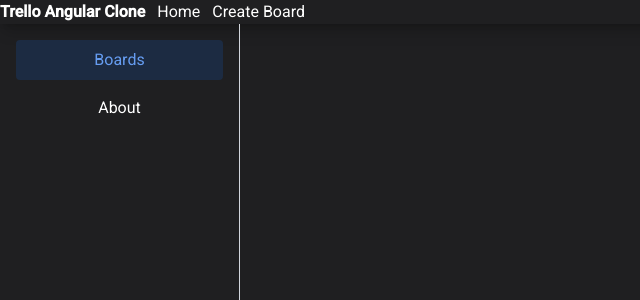
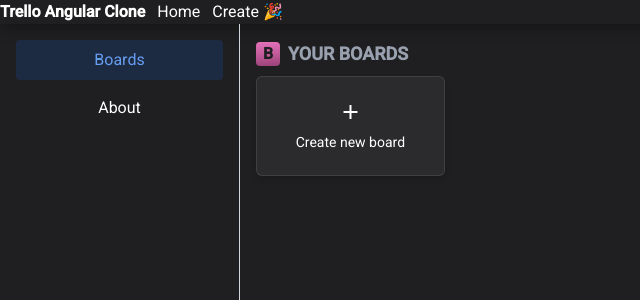
Before and after one commit to angcoder-c/trello-angular-clone, an Angular app: page / in a window 1280 px wide. Shown: the top 300 px of the page, without its empty margins (0-640 px from the left). Built offline with nearby package versions, Linux system fonts and the light colour scheme.

Commit message:
delete board button

```diff
--- a/src/app/app.component.html
+++ b/src/app/app.component.html
@@ -11,7 +11,8 @@
 
       <a routerLink="/">Home</a>
 
-    <app-board-create-form/>
+    <app-board-create-form
+    [typeButton]="'nav'"/>
 
    </header>
    <router-outlet />
--- a/src/app/components/board-create-form/board-create-form.component.html
+++ b/src/app/components/board-create-form/board-create-form.component.html
@@ -1,9 +1,23 @@
 <button
 mat-button
 #trigger
-class="w-max"
-(click)="toggleMenu()">
-    Create Board
+(click)="toggleMenu()"
+[class]="
+    typeButton() === 'nav' ?
+    'w-max' :
+    'w-full h-25 flex flex-col justify-center items-center rounded-md overflow-hidden shadow-md bg-[#CECED912] text-sm hover:bg-[#E3E4F21F] hover:shadow-lg transition-shadow duration-200 border border-[rgba(255,255,255,0.10)]'
+">
+    @if (typeButton() === 'nav') {
+        Create 🎉
+    }
+
+    @if (typeButton() === 'board') {
+        <div class="flex flex-col items-center gap-2">
+            <mat-icon class="text-4xl">add</mat-icon>
+            <span>Create new board</span>
+        </div>
+    }
+
 </button>
 
 <ng-template
--- a/src/app/components/board-create-form/board-create-form.component.ts
+++ b/src/app/components/board-create-form/board-create-form.component.ts
@@ -1,4 +1,4 @@
-import { Component, inject, signal } from '@angular/core';
+import { Component, inject, input, signal } from '@angular/core';
 import { ReactiveFormsModule, FormGroup, FormControl, Validators } from '@angular/forms';
 import { BoardStore } from '../../stores/board/board-store.service';
 import { CdkConnectedOverlay } from '@angular/cdk/overlay';
@@ -19,6 +19,7 @@
 })
 export class BoardCreateFormComponent {
   private boardStore = inject(BoardStore);
+  typeButton = input.required<'board' | 'nav'>();
   color = signal<Color[] | null>(null);
   isPublic = signal<boolean>(true);
   onError = signal(false);
--- a/src/app/components/board-menu/board-menu.component.html
+++ b/src/app/components/board-menu/board-menu.component.html
@@ -188,8 +188,9 @@
             </header>
 
             <div
-            class="px-4 pb-4"
+            class="px-4 pb-4 flex flex-col gap-2"
             (click)="$event.stopPropagation()">
+                <div>
                     <h3 class="font-medium mb-2">
                         Description
                     </h3>
@@ -198,5 +199,13 @@
                     (descriptionChanged)="onDescriptionChange($event)"
                     />
                 </div>
+
+                <button
+                (click)="deleteBoard()"
+                class="p-2 bg-[#5a5b5d55] text-white w-full rounded-md
+                hover:bg-[#400000] hover:text-white duration-150">
+                    Delete this board
+                </button>
+            </div>
     </div>
 </ng-template>
--- a/src/app/components/board-menu/board-menu.component.ts
+++ b/src/app/components/board-menu/board-menu.component.ts
@@ -62,6 +62,7 @@
   descriptionChangedEvent = output<string>();
   isPublicChangedEvent = output<boolean>();
   selectedBackgroundEvent = output<Color[]>();
+  deleteBoardEvent = output<void>();
 
   constructor(
     private overlay: Overlay,
@@ -216,4 +217,11 @@
   onDescriptionChange(newDescription: string) {
     this.descriptionChangedEvent.emit(newDescription);
   }
+
+  // delete board
+  deleteBoard() {
+    this.closeAboutBoardMenu();
+    this.closeMainMenu();
+    this.deleteBoardEvent.emit();
+  }
 }
--- a/src/app/components/board/board.component.html
+++ b/src/app/components/board/board.component.html
@@ -77,6 +77,7 @@
       (descriptionChangedEvent)="onDescriptionChange($event)"
       (selectedBackgroundEvent)="onBackgroundChange($event)"
       (isPublicChangedEvent)="onVisibilityChange($event)"
+      (deleteBoardEvent)="onDeleteBoard()"
       />
     </div>
   </header>
--- a/src/app/components/board/board.component.ts
+++ b/src/app/components/board/board.component.ts
@@ -25,6 +25,7 @@
 import { StarBorderIcon } from '../../icons/star-border/star-border.component';
 import { StarIcon } from '../../icons/star/star.component';
 import { JsonPipe } from '@angular/common';
+import { Router } from '@angular/router';
 
 @Component({
   selector: 'app-board',
@@ -50,6 +51,7 @@
 export class BoardComponent {
   listStore = inject(ListStore)
   boardStore = inject(BoardStore)
+  router = inject(Router)
   readonly boardId = input.required<string | undefined>()
   readonly boardInput = input.required<Board | null>()
 
@@ -141,4 +143,11 @@
       newDescription
     )
   }
+
+  async onDeleteBoard() {
+    const board = this.board()
+    if (!board) return
+    await this.boardStore.deleteBoard(board.id)
+    this.router.navigate(['/'])
+  }
 }
--- a/src/app/pages/home/home.component.html
+++ b/src/app/pages/home/home.component.html
@@ -49,7 +49,7 @@
             </div>
         }
 
-        @if (boards().length !== 0) {
+        <!-- All boards -->
         <div class="flex flex-col gap-2 justify-center">
             <div class="flex flex-row items-center gap-2">
                 <div
@@ -71,8 +71,10 @@
                     (isFavoriteEvent)="toggleBoardFavorite($event)"
                     />
                 }
+                <app-board-create-form
+                typeButton="board"
+                />
             </div>
         </div>
-        }
     </main>
 </div>
--- a/src/app/pages/home/home.component.ts
+++ b/src/app/pages/home/home.component.ts
@@ -7,6 +7,7 @@
 import { JsonPipe } from '@angular/common';
 import { RecentIcon } from '../../icons/recent-icon/recent-icon.component';
 import { StarBorderIcon } from '../../icons/star-border/star-border.component';
+import { BoardCreateFormComponent } from '../../components/board-create-form/board-create-form.component';
 
 @Component({
   selector: 'app-home-view',
@@ -14,7 +15,8 @@
     RouterLink,
     BoardCardComponent,
     RecentIcon,
-    StarBorderIcon
+    StarBorderIcon,
+    BoardCreateFormComponent
   ],
   templateUrl: './home.component.html',
   styleUrl: './home.component.css'
```
Lines whose indentation alone changed are shown as unchanged.
